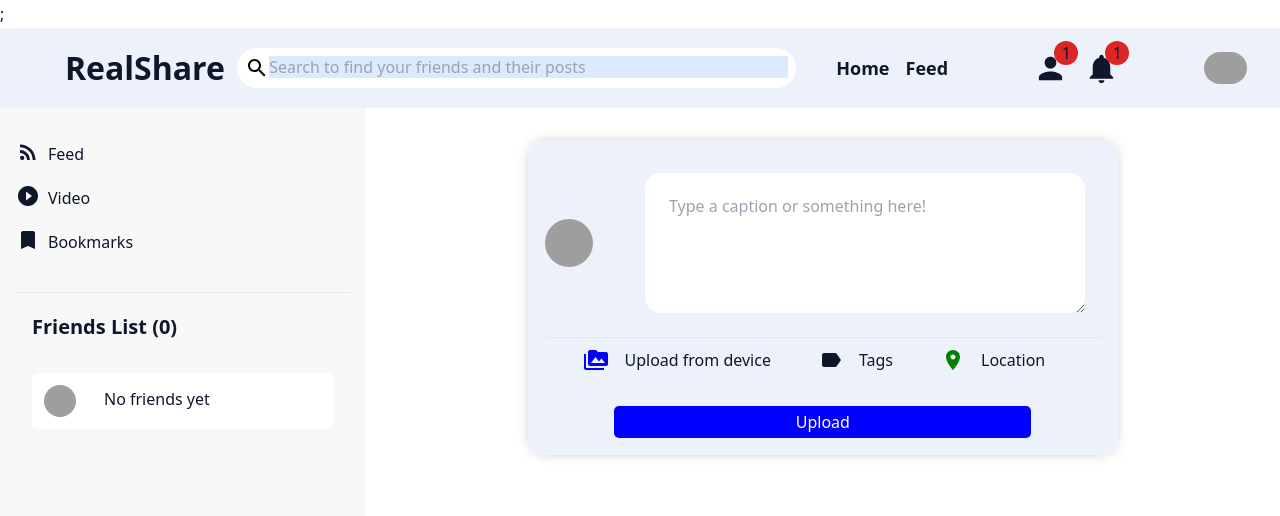
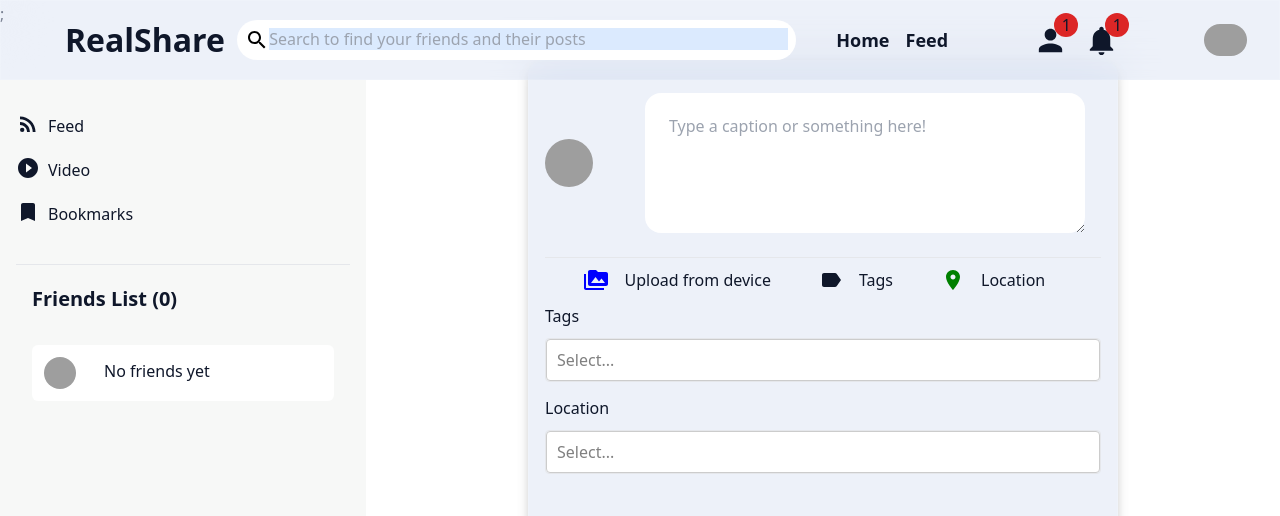
Before and after one commit to calvynsiong/RealShare, a Next.js app in the folder client/: page / in a window 1280 px wide. Shown: the top 516 px of the page. Built offline with nearby package versions, Linux system fonts and the light colour scheme; grey boxes are pictures that could not be loaded.

Commit message:
Added basic select logic

```diff
--- /dev/null
+++ b/client/components/feed/TagSelectBar.tsx
@@ -0,0 +1,58 @@
+import React from 'react';
+import Select, { InputActionMeta, OptionsType } from 'react-select';
+
+interface tagProps {
+  label: string;
+  field: string;
+  placeholder: string;
+  value: string;
+  size: number;
+  type: string;
+}
+interface TagSelectBarProps {
+  isMulti?: boolean;
+  name: string;
+  tags: tagProps[];
+  handleInputChange: (newValue: string, actionMeta: InputActionMeta) => void;
+  addTags: (e: React.KeyboardEvent<HTMLElement>) => void;
+  tagInput: string;
+  onChangeTags:
+    | ((
+        value:
+          | { value: tagProps; label: tagProps }
+          | OptionsType<{ value: tagProps; label: tagProps }>
+          | null
+      ) => void)
+    | undefined;
+}
+
+const TagSelectBar = ({
+  tags,
+  handleInputChange,
+  addTags,
+  tagInput,
+  isMulti = false,
+  onChangeTags,
+  name,
+}: TagSelectBarProps) => {
+  return (
+    <Select
+      isClearable
+      name={name}
+      isMulti={isMulti}
+      components={{ DropdownIndicator: null }}
+      className='basic-single mb-3 border rounded'
+      classNamePrefix='react-select'
+      id='tags'
+      value={tags?.map?.((tag) => {
+        return { value: tag, label: tag };
+      })}
+      onKeyDown={(e) => addTags(e)}
+      onInputChange={handleInputChange}
+      onChange={onChangeTags}
+      inputValue={tagInput}
+    />
+  );
+};
+
+export default TagSelectBar;
--- a/client/components/feed/UploadBar.tsx
+++ b/client/components/feed/UploadBar.tsx
@@ -1,7 +1,9 @@
-import React from 'react';
+import React, { useState } from 'react';
 import styled from 'styled-components';
 // components
 import { PermMedia, Label, Room } from '@material-ui/icons';
+import Select from 'react-select';
+import TagSelectBar from './TagSelectBar';
 
 const UploadContainer = styled.div``;
 const UploadWrapper = styled.div`
@@ -68,6 +70,65 @@
 ];
 
 const UploadBar = () => {
+  const [optionalTags, setOptionalTags] = useState({ tags: [], location: [] });
+  const { tags, location } = optionalTags;
+  const changeField = (
+    e: React.SyntheticEvent,
+    custom: string,
+    customValues: any[]
+  ) => {
+    const target = e.target as typeof e.target & {
+      name: string;
+      value: any;
+    };
+    if (custom) {
+      setOptionalTags({ ...optionalTags, [custom]: customValues });
+    } else {
+      optionalTags;
+      setOptionalTags({
+        ...optionalTags,
+        [target.name]: target.value!,
+      });
+    }
+  };
+
+  const [tagInput, setTagInput] = useState('');
+
+  const addTags = (e: React.SyntheticEvent) => {
+    if (!tagInput) return;
+    const event = e as typeof e & {
+      key: string;
+    };
+
+    switch (event.key) {
+      case 'Enter':
+      case 'Tab':
+        changeField(e, 'tags', [...tags, tagInput]);
+        setTagInput('');
+        e.preventDefault();
+        break;
+      default:
+        break;
+    }
+  };
+  const handleInputChange = (value: string) => {
+    setTagInput(value);
+  };
+  const onChangeTags = (selectedOption: any) => {
+    let changedData = selectedOption
+      ? selectedOption?.map?.((item: any) => item.value)
+      : [];
+    changeField(selectedOption, 'tags', [...changedData]);
+  };
+
+  const tagProps = {
+    tags,
+    handleInputChange,
+    addTags,
+    tagInput,
+    onChangeTags,
+    name: 'tags',
+  };
   return (
     <UploadContainer className='flex rounded-xl w-full mx-auto mt-4 md:w-3/4'>
       <UploadWrapper className='h-full flex-1 w-full mx-12 my-4 p-4 flex flex-col'>
@@ -79,6 +140,8 @@
           />
           <InputText
             placeholder='Type a caption or something here!'
+            aria-label='Post Description'
+            name='description'
             rows={5}
             className='w-3/4 m-4 mt-0 focus:outline-none'
           ></InputText>
@@ -97,6 +160,10 @@
             ))}
           </UploadOptions>
         </div>
+        <p className='my-2'>Tags</p>
+        <TagSelectBar isMulti={true} {...tagProps}></TagSelectBar>
+        <p className='mb-2'>Location</p>
+        <TagSelectBar {...tagProps}></TagSelectBar>
         <UploadButton className='mx-auto'>Upload</UploadButton>
       </UploadWrapper>
     </UploadContainer>
--- a/client/components/layouts/Navbar.tsx
+++ b/client/components/layouts/Navbar.tsx
@@ -47,7 +47,7 @@
 
 const Navbar = () => {
   return (
-    <Section className=' flex items-center sticky top-0 h-[5em] z-[999] w-screen'>
+    <Section className=' flex items-center fixed top-0 h-[5em] z-[999] w-screen'>
       <Logo className='hidden sm:flex  ml-[2em] text-[2em] cursor-pointer'>
         <span className='font-bold'>RealShare</span>
       </Logo>
--- a/client/package.json
+++ b/client/package.json
@@ -24,6 +24,7 @@
     "@types/react": "^17.0.2",
     "@types/react-dom": "^17.0.1",
     "@types/react-router-dom": "^5.1.8",
+    "@types/react-select": "^4.0.17",
     "@types/styled-components": "^5.1.13",
     "babel-plugin-styled-components": "^1.13.2",
     "postcss-preset-env": "^6.7.0",
```
Also changed, not shown: 1 other file (tests, documents, lock files or other folders).
